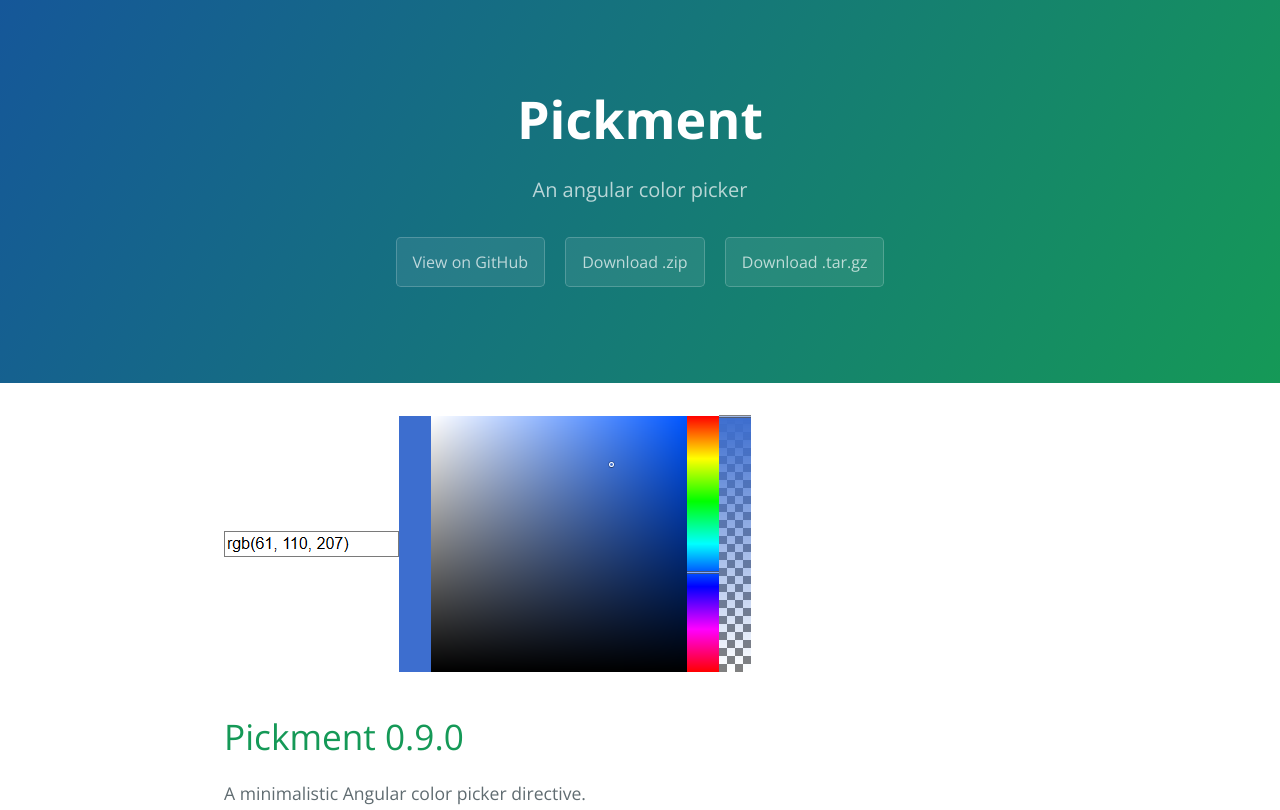
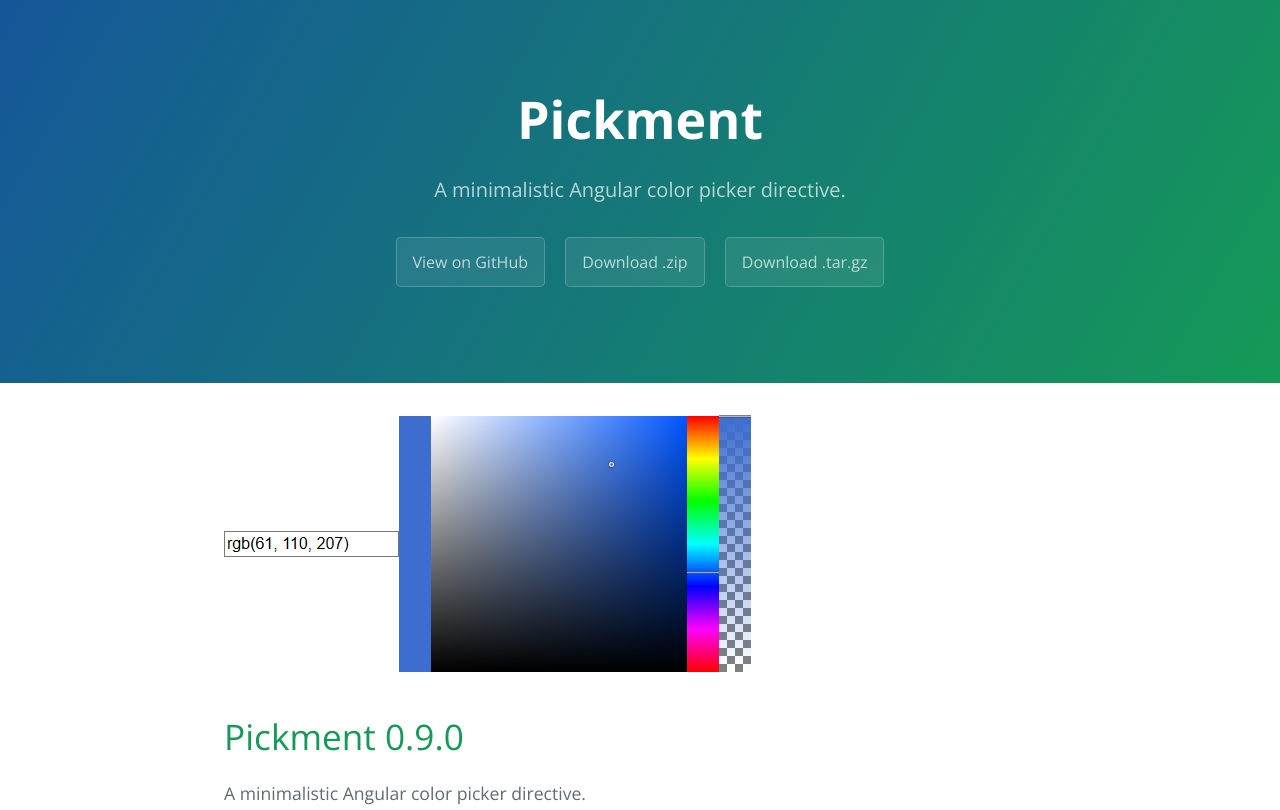
Before and after one commit to HertzaHaeon/pickment, a plain HTML site: page index.html in a window 1280 px wide. Shown: the top 810 px of the page. Drawn offline with nearby package versions, Linux system fonts and the light colour scheme.

Commit message:
Fixed title

```diff
--- a/index.html
+++ b/index.html
@@ -12,7 +12,7 @@
   <body>
     <section class="page-header">
       <h1 class="project-name">Pickment</h1>
-      <h2 class="project-tagline">An angular color picker</h2>
+      <h2 class="project-tagline">A minimalistic Angular color picker directive. </h2>
       <a href="https://github.com/HertzaHaeon/pickment" class="btn">View on GitHub</a>
       <a href="https://github.com/HertzaHaeon/pickment/zipball/master" class="btn">Download .zip</a>
       <a href="https://github.com/HertzaHaeon/pickment/tarball/master" class="btn">Download .tar.gz</a>
```
